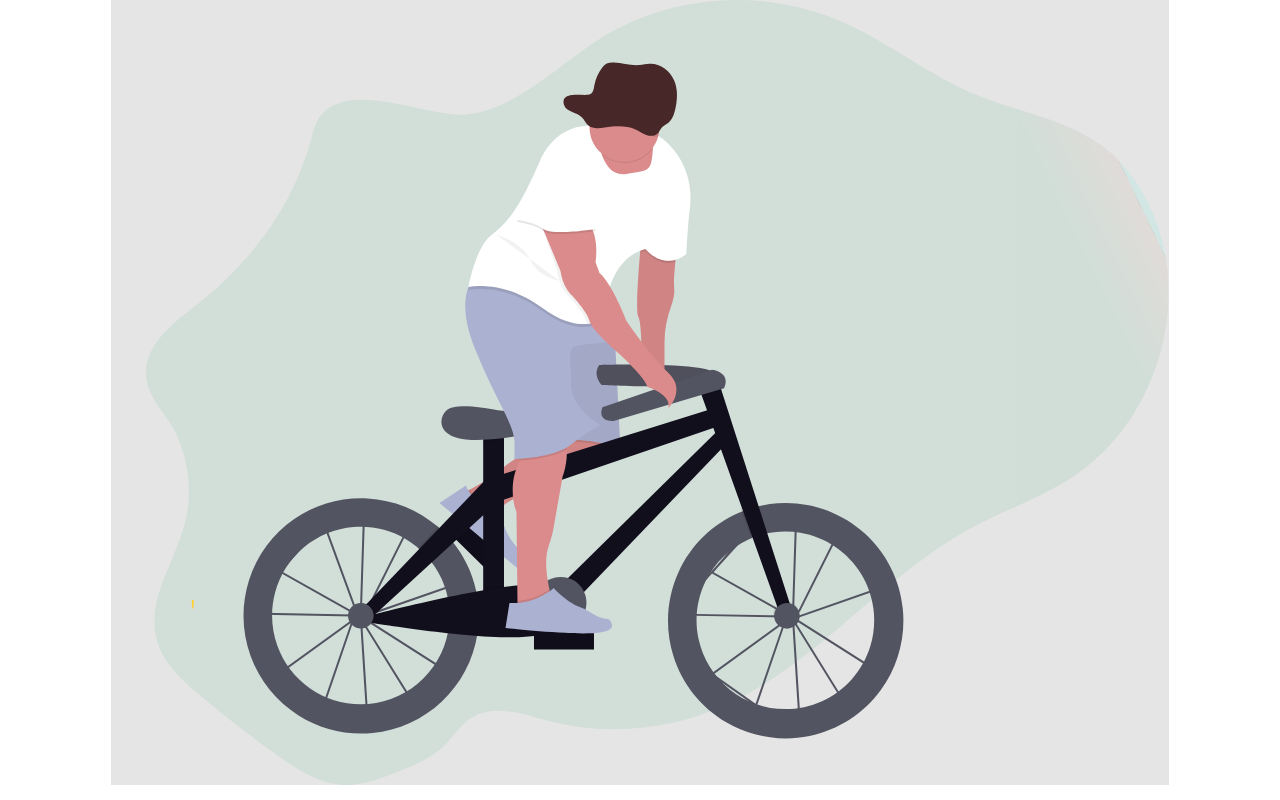
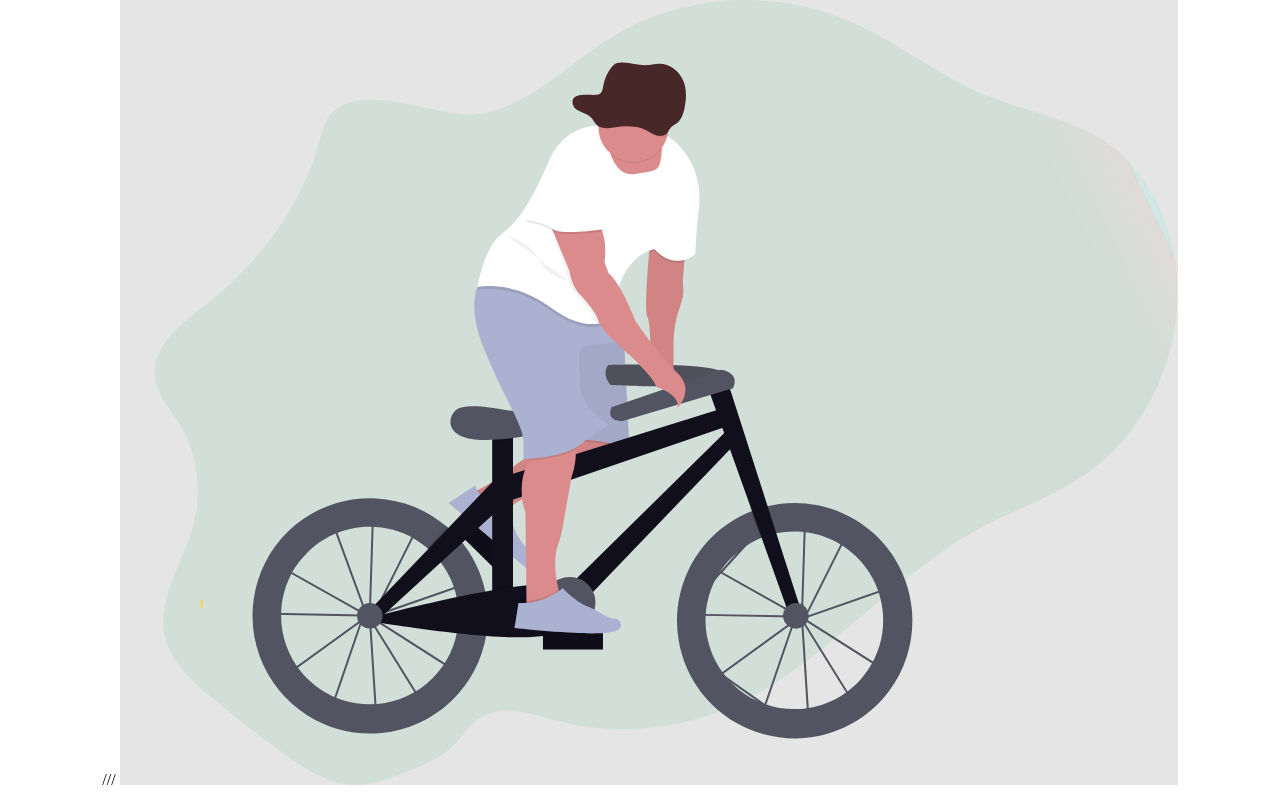
Before and after one commit to rodrigosanchone/animaci-nBicicleta, a plain HTML site: page index.html in a window 1280 px wide. Drawn offline with Linux system fonts and the light colour scheme.

Commit message:
first commit

```diff
--- a/index.html
+++ b/index.html
@@ -8,7 +8,7 @@
     <title>bike</title>
 </head>
 <body>
-    <div>
+    <div> ///
         <svg width="1058" height="785" viewBox="0 0 1058 785" fill="none" xmlns="http://www.w3.org/2000/svg">
             <rect width="1058" height="785" fill="#E5E5E5"/>
             <g id="bici" clip-path="url(#clip0)">
```
